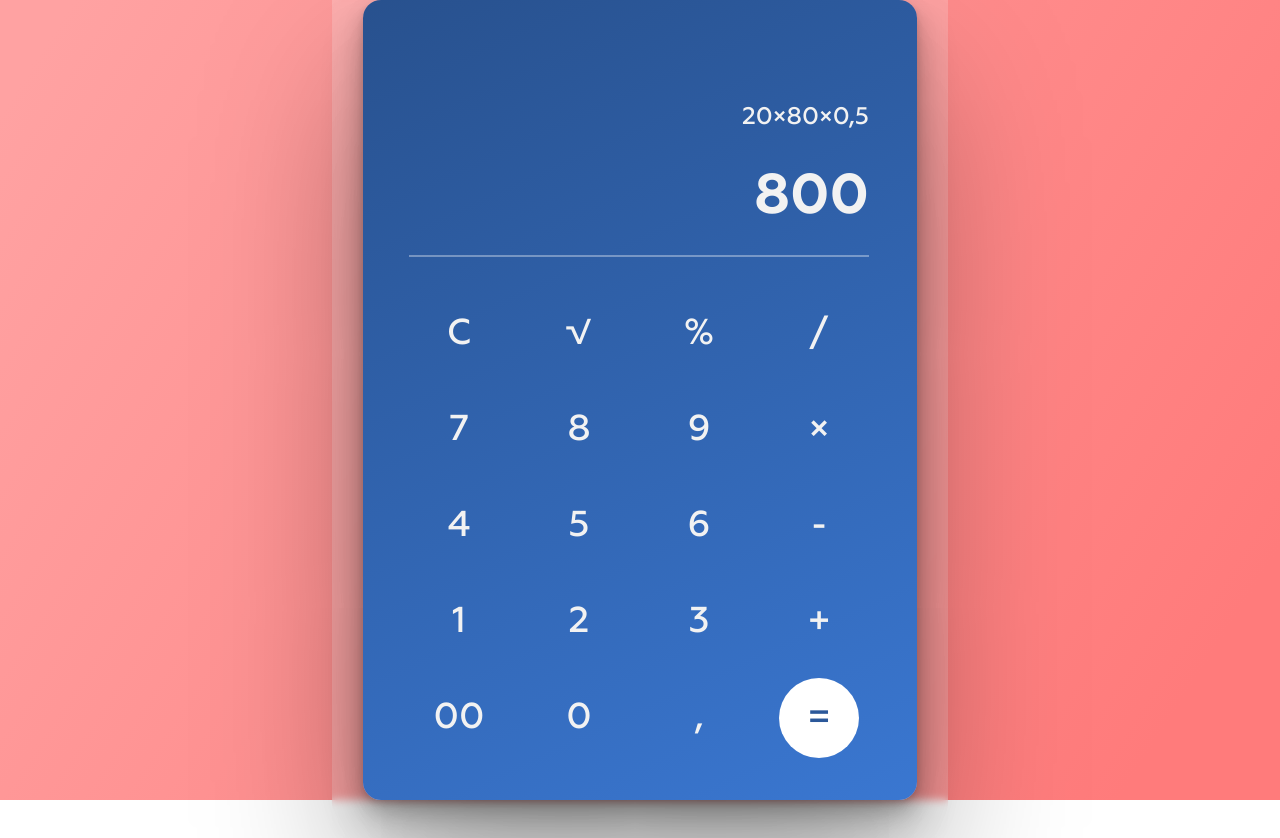
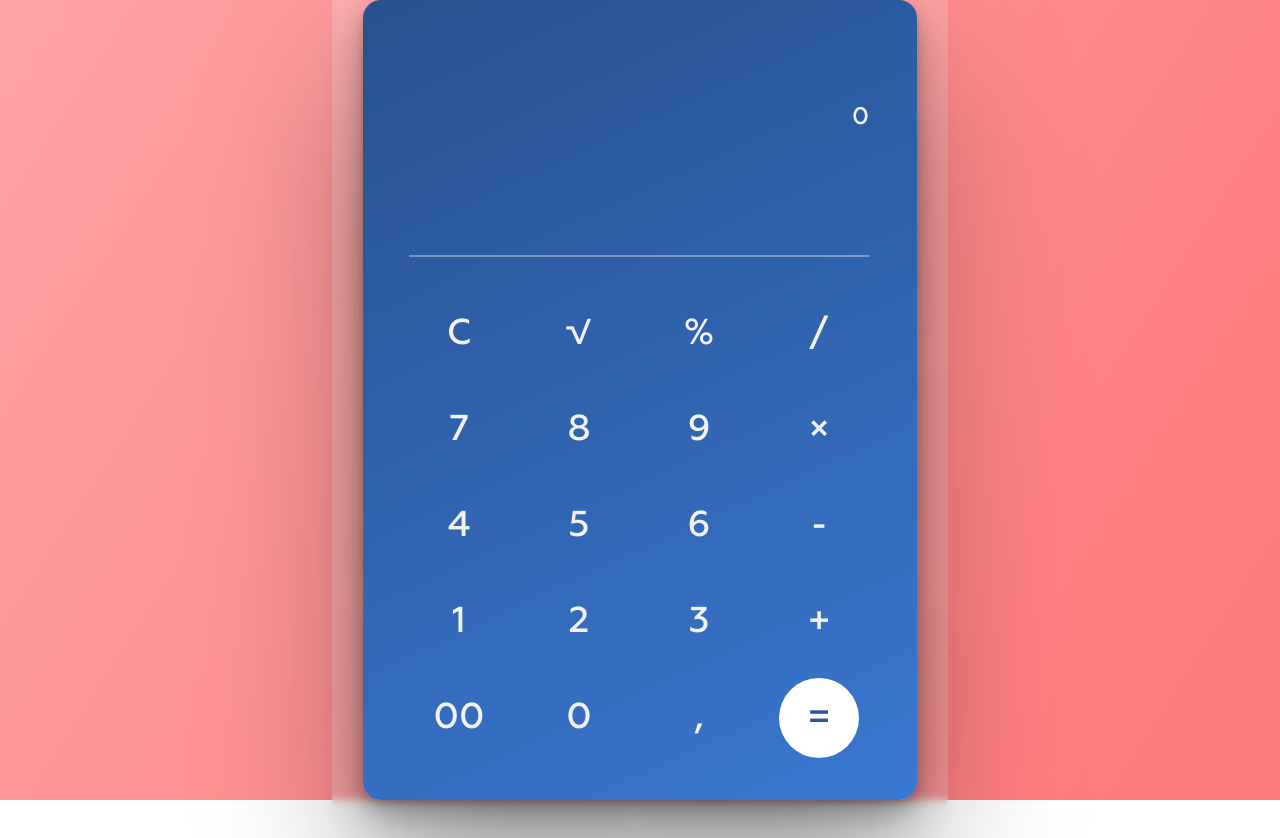
Before and after one commit to Hartaithan/calculator, a React (Create React App) app: page / in a window 1280 px wide. Built offline with nearby package versions, Linux system fonts and the light colour scheme.

Commit message:
adding digits and operations in display

```diff
--- a/src/App.tsx
+++ b/src/App.tsx
@@ -3,11 +3,13 @@ import Display from "./components/Display/Display";
 import Keyboard from "./components/Keyboard/Keyboard";
 
 const App: React.FC = () => {
+  const calculations = React.useState("");
+  const result = React.useState("");
   return (
     <div className="wrapper">
       <div className="body">
-        <Display />
-        <Keyboard />
+        <Display calculations={calculations} result={result} />
+        <Keyboard calculations={calculations} />
       </div>
     </div>
   );
--- a/src/components/Display/Display.tsx
+++ b/src/components/Display/Display.tsx
@@ -1,11 +1,16 @@
 import React from "react";
+import { IDisplayModel } from "../../models/DisplayModel";
 import "./display.scss";
 
-const Display: React.FC = () => {
+const Display: React.FC<IDisplayModel> = (props) => {
+  const [calculations] = props.calculations;
+  const [result] = props.result;
   return (
     <div className="display">
-      <p className="display__calculations">20×80×0,5</p>
-      <p className="display__result">800</p>
+      <p className="display__calculations">
+        {calculations ? calculations : "0"}
+      </p>
+      <p className="display__result">{result}</p>
     </div>
   );
 };
--- a/src/components/Key/Key.tsx
+++ b/src/components/Key/Key.tsx
@@ -3,8 +3,12 @@ import { IKeyProps } from "../../models/KeyModel";
 import "./key.scss";
 
 const Key: React.FC<IKeyProps> = (props) => {
-  const { type, content } = props;
-  return <button className={`key ${type}`}>{content}</button>;
+  const { action, content } = props;
+  return (
+    <button className={`key ${action}`} {...props}>
+      {content}
+    </button>
+  );
 };
 
 export default Key;
--- a/src/components/Keyboard/Keyboard.tsx
+++ b/src/components/Keyboard/Keyboard.tsx
@@ -1,4 +1,5 @@
 import React from "react";
+import { IKeyboardProps } from "../../models/KeyboardModel";
 import { IKey } from "../../models/KeyModel";
 import Key from "../Key/Key";
 import "./keyboard.scss";
@@ -26,11 +27,22 @@ const keys: IKey[] = [
   { id: 20, type: "equals", content: "=" },
 ];
 
-const Keyboard: React.FC = () => {
+const Keyboard: React.FC<IKeyboardProps> = (props) => {
+  const [calculations, setCalculations] = props.calculations;
+
+  const updateCalculations = (value: string) => {
+    setCalculations(calculations + value);
+  };
+
   return (
     <div className="keyboard">
       {keys.map((item: IKey) => (
-        <Key key={item.content} type={item.type} content={item.content} />
+        <Key
+          key={item.content}
+          action={item.type}
+          content={item.content}
+          onClick={() => updateCalculations(item.content)}
+        />
       ))}
     </div>
   );
--- /dev/null
+++ b/src/models/DisplayModel.ts
@@ -0,0 +1,6 @@
+import React from "react";
+
+export interface IDisplayModel {
+  calculations: [string, React.Dispatch<React.SetStateAction<string>>];
+  result: [string, React.Dispatch<React.SetStateAction<string>>];
+}
--- a/src/models/KeyModel.ts
+++ b/src/models/KeyModel.ts
@@ -5,6 +5,7 @@ export interface IKey {
 }
 
 export interface IKeyProps {
-  type: string;
+  action: string;
   content: string;
+  onClick: () => void;
 }
--- /dev/null
+++ b/src/models/KeyboardModel.ts
@@ -0,0 +1,5 @@
+import React from "react";
+
+export interface IKeyboardProps {
+  calculations: [string, React.Dispatch<React.SetStateAction<string>>];
+}
```
